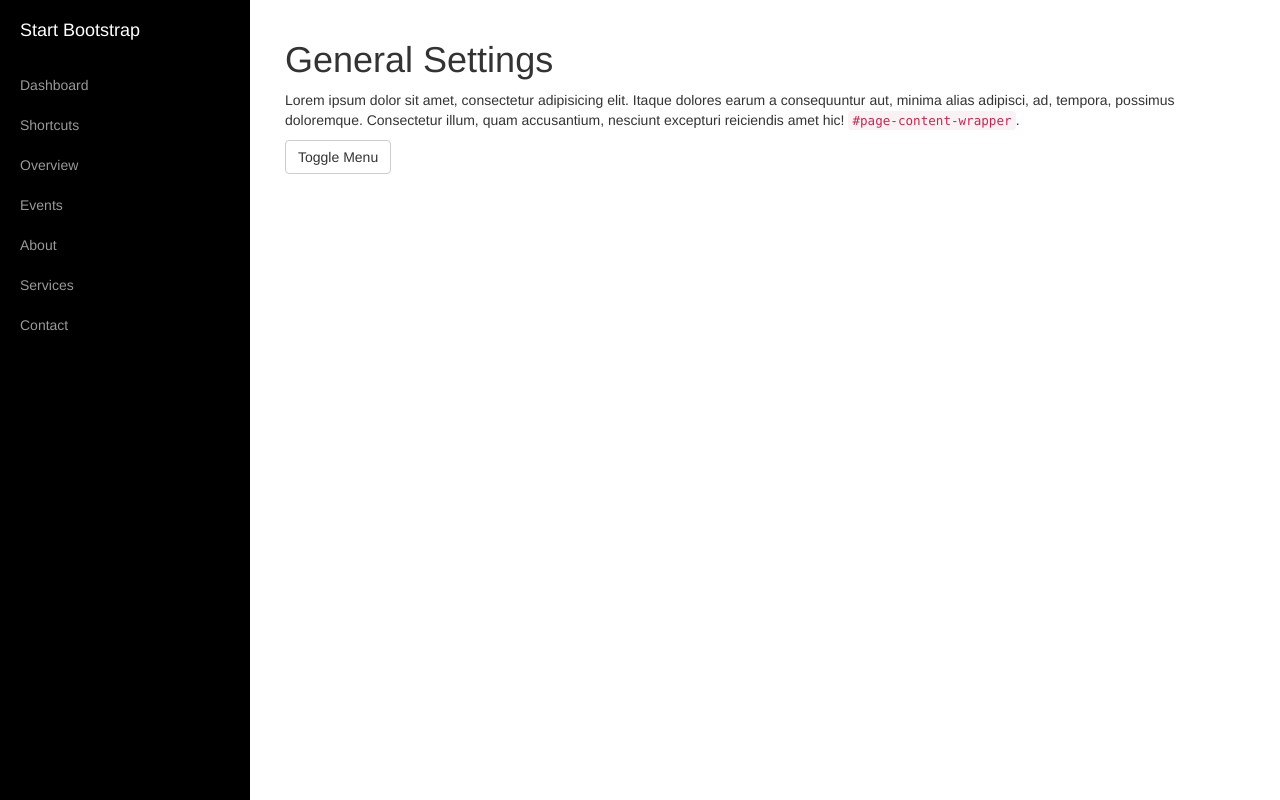
After one commit to nokafor/PRISM, a Django app: a page that uses profiles/templates/profiles/settings.html in a window 1280 px wide. The commit adds this page. Run offline with Django 3.2, Linux system fonts and the light colour scheme; parts of the project's set-up code (start-up, migrations or seed data) failed here and were passed over; some libraries are stand-ins or nearby versions.

Commit message:
groundwork for settings page

```diff
--- /dev/null
+++ b/profiles/static/profiles/css/simple-sidebar.css
@@ -0,0 +1,125 @@
+/*!
+ * Start Bootstrap - Simple Sidebar HTML Template (http://startbootstrap.com)
+ * Code licensed under the Apache License v2.0.
+ * For details, see http://www.apache.org/licenses/LICENSE-2.0.
+ */
+
+/* Toggle Styles */
+
+#wrapper {
+    padding-left: 0;
+    -webkit-transition: all 0.5s ease;
+    -moz-transition: all 0.5s ease;
+    -o-transition: all 0.5s ease;
+    transition: all 0.5s ease;
+}
+
+#wrapper.toggled {
+    padding-left: 250px;
+}
+
+#sidebar-wrapper {
+    z-index: 1000;
+    position: fixed;
+    left: 250px;
+    width: 0;
+    height: 100%;
+    margin-left: -250px;
+    overflow-y: auto;
+    background: #000;
+    -webkit-transition: all 0.5s ease;
+    -moz-transition: all 0.5s ease;
+    -o-transition: all 0.5s ease;
+    transition: all 0.5s ease;
+}
+
+#wrapper.toggled #sidebar-wrapper {
+    width: 250px;
+}
+
+#page-content-wrapper {
+    width: 100%;
+    position: absolute;
+    padding: 15px;
+}
+
+#wrapper.toggled #page-content-wrapper {
+    position: absolute;
+    margin-right: -250px;
+}
+
+/* Sidebar Styles */
+
+.sidebar-nav {
+    position: absolute;
+    top: 0;
+    width: 250px;
+    margin: 0;
+    padding: 0;
+    list-style: none;
+}
+
+.sidebar-nav li {
+    text-indent: 20px;
+    line-height: 40px;
+}
+
+.sidebar-nav li a {
+    display: block;
+    text-decoration: none;
+    color: #999999;
+}
+
+.sidebar-nav li a:hover {
+    text-decoration: none;
+    color: #fff;
+    background: rgba(255,255,255,0.2);
+}
+
+.sidebar-nav li a:active,
+.sidebar-nav li a:focus {
+    text-decoration: none;
+}
+
+.sidebar-nav > .sidebar-brand {
+    height: 65px;
+    font-size: 18px;
+    line-height: 60px;
+}
+
+.sidebar-nav > .sidebar-brand a {
+    color: #999999;
+}
+
+.sidebar-nav > .sidebar-brand a:hover {
+    color: #fff;
+    background: none;
+}
+
+@media(min-width:768px) {
+    #wrapper {
+        padding-left: 250px;
+    }
+
+    #wrapper.toggled {
+        padding-left: 0;
+    }
+
+    #sidebar-wrapper {
+        width: 250px;
+    }
+
+    #wrapper.toggled #sidebar-wrapper {
+        width: 0;
+    }
+
+    #page-content-wrapper {
+        padding: 20px;
+        position: relative;
+    }
+
+    #wrapper.toggled #page-content-wrapper {
+        position: relative;
+        margin-right: 0;
+    }
+}
--- /dev/null
+++ b/profiles/templates/profiles/settings.html
@@ -0,0 +1,102 @@
+{% load staticfiles %}
+{% load bootstrap %}
+
+<!DOCTYPE html>
+<html lang="en">
+
+<head>
+
+    <meta charset="utf-8">
+    <meta http-equiv="X-UA-Compatible" content="IE=edge">
+    <meta name="viewport" content="width=device-width, initial-scale=1">
+    <meta name="description" content="">
+    <meta name="author" content="">
+
+    <title>Simple Sidebar - Start Bootstrap Template</title>
+
+    <!-- Bootstrap Core CSS -->
+    <link href="//maxcdn.bootstrapcdn.com/bootstrap/3.3.5/css/bootstrap.min.css" rel="stylesheet">
+
+    <!-- Custom CSS -->
+    <link href="{% static 'profiles/css/simple-sidebar.css' %}" rel="stylesheet">
+
+    <!-- HTML5 Shim and Respond.js IE8 support of HTML5 elements and media queries -->
+    <!-- WARNING: Respond.js doesn't work if you view the page via file:// -->
+    <!--[if lt IE 9]>
+        <script src="https://oss.maxcdn.com/libs/html5shiv/3.7.0/html5shiv.js"></script>
+        <script src="https://oss.maxcdn.com/libs/respond.js/1.4.2/respond.min.js"></script>
+    <![endif]-->
+
+</head>
+
+<body>
+
+    <div id="wrapper">
+
+        <!-- Sidebar -->
+        <div id="sidebar-wrapper">
+            <ul class="sidebar-nav">
+                <li class="sidebar-brand">
+                    <a href="#">
+                        Start Bootstrap
+                    </a>
+                </li>
+                <li>
+                    <a href="#">Dashboard</a>
+                </li>
+                <li>
+                    <a href="#">Shortcuts</a>
+                </li>
+                <li>
+                    <a href="#">Overview</a>
+                </li>
+                <li>
+                    <a href="#">Events</a>
+                </li>
+                <li>
+                    <a href="#">About</a>
+                </li>
+                <li>
+                    <a href="#">Services</a>
+                </li>
+                <li>
+                    <a href="#">Contact</a>
+                </li>
+            </ul>
+        </div>
+        <!-- /#sidebar-wrapper -->
+
+        <!-- Page Content -->
+        <div id="page-content-wrapper">
+            <div class="container-fluid">
+                <div class="row">
+                    <div class="col-lg-12">
+                        <h1>General Settings</h1>
+                        <p>Lorem ipsum dolor sit amet, consectetur adipisicing elit. Itaque dolores earum a consequuntur aut, minima alias adipisci, ad, tempora, possimus doloremque. Consectetur illum, quam accusantium, nesciunt excepturi reiciendis amet hic! <code>#page-content-wrapper</code>.</p>
+                        <a href="#menu-toggle" class="btn btn-default" id="menu-toggle">Toggle Menu</a>
+                    </div>
+                </div>
+            </div>
+        </div>
+        <!-- /#page-content-wrapper -->
+
+    </div>
+    <!-- /#wrapper -->
+
+    <!-- jQuery -->
+    <script src="//ajax.googleapis.com/ajax/libs/jquery/1.11.3/jquery.min.js"></script>
+
+    <!-- Bootstrap Core JavaScript -->
+    <script src="//maxcdn.bootstrapcdn.com/bootstrap/3.3.5/js/bootstrap.min.js"></script>
+
+    <!-- Menu Toggle Script -->
+    <script>
+    $("#menu-toggle").click(function(e) {
+        e.preventDefault();
+        $("#wrapper").toggleClass("toggled");
+    });
+    </script>
+
+</body>
+
+</html>
--- a/profiles/urls.py
+++ b/profiles/urls.py
@@ -4,6 +4,7 @@ from profiles import views
 
 urlpatterns = patterns('',
     url(r'^$', views.profile, name='profile'),
+    url(r'^settings/$', views.settings, name='settings'),
     url(r'^conflicts/$', views.conflicts, name='conflicts'),
     url(r'^conflicts/add/(?P<date_string>[\w|\W\-\d\%]+)/$', views.testing, name='testing'),
     url(r'^casts/$', views.casts, name='casts'),
--- a/profiles/views.py
+++ b/profiles/views.py
@@ -12,6 +12,9 @@ from datetime import datetime, timedelta
 from django.utils import timezone
 
 # Create your views here.
+def settings(request, company_name, member_name):
+    return render(request, 'profiles/settings.html')
+
 def parsePAC(request, company_name, member_name):
     if request.method == 'POST':
         admin = adminAuth(request, company_name, member_name)
```
Also changed, not shown: profiles/templates/profiles/hub.html (+3 -4 lines).
